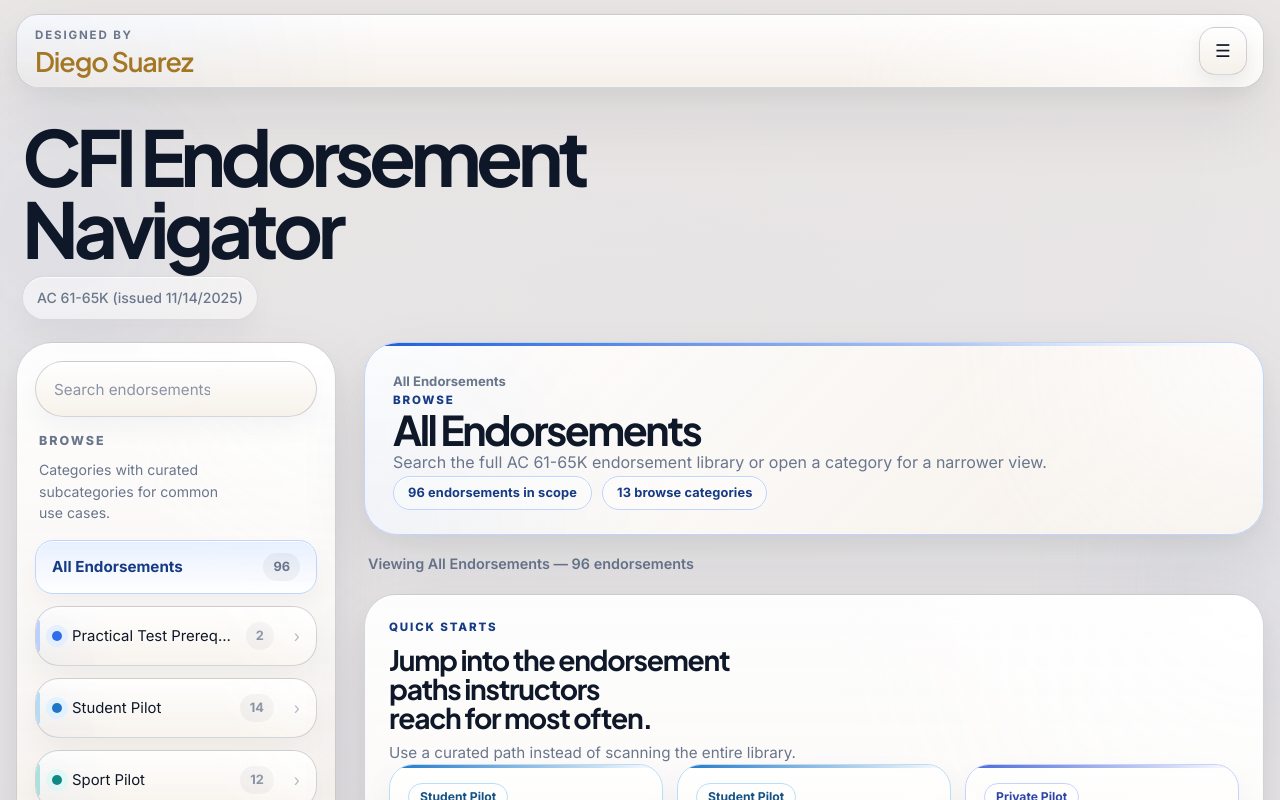
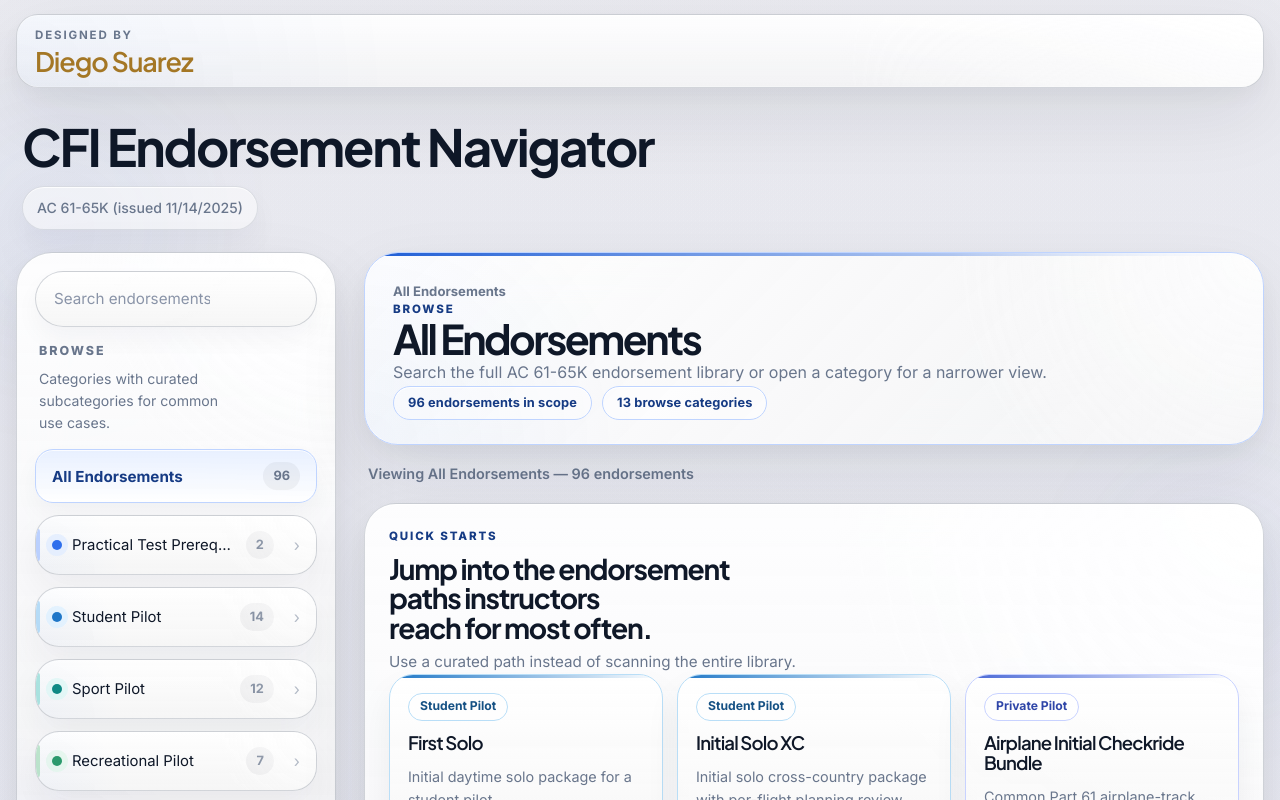
Before and after one commit to IXSUAREZ/cfi-endorsement-navigator, a plain HTML site: page index.html in a window 1280 px wide. Shown: the top 800 px of the page. Drawn offline with Linux system fonts and the light colour scheme.

Commit message:
Auto-published from shortcut: 2026-04-08 02:56:25

```diff
--- a/css/app.css
+++ b/css/app.css
@@ -1,12 +1,12 @@
 :root {
-  --bg: #f4efe6;
-  --bg-soft: #faf6ef;
-  --bg-elevated: #f7f1e7;
+  --bg: #ffffff;
+  --bg-soft: #fafafa;
+  --bg-elevated: #f5f5f5;
   --surface: rgba(255, 255, 255, 0.72);
   --surface-soft: rgba(255, 255, 255, 0.6);
   --surface-raised: rgba(255, 255, 255, 0.92);
   --surface-strong: rgba(255, 255, 255, 0.96);
-  --surface-tint: rgba(248, 242, 234, 0.92);
+  --surface-tint: rgba(245, 245, 245, 0.92);
   --line: rgba(87, 99, 118, 0.16);
   --line-strong: rgba(87, 99, 118, 0.26);
   --line-bright: rgba(255, 255, 255, 0.78);
@@ -73,7 +73,7 @@ body {
     radial-gradient(circle at 8% 10%, rgba(31, 94, 214, 0.08) 0%, transparent 30%),
     radial-gradient(circle at 86% 12%, rgba(72, 103, 214, 0.06) 0%, transparent 24%),
     radial-gradient(circle at 50% 0%, rgba(180, 83, 9, 0.04) 0%, transparent 26%),
-    linear-gradient(180deg, #faf6ef 0%, #f4efe6 100%);
+    linear-gradient(180deg, #fafafa 0%, #ffffff 100%);
   -webkit-font-smoothing: antialiased;
   text-rendering: optimizeLegibility;
 }
@@ -160,7 +160,7 @@ p {
   isolation: isolate;
   border: 1px solid var(--line-strong);
   background:
-    linear-gradient(180deg, rgba(255, 255, 255, 0.92) 0%, rgba(248, 242, 234, 0.8) 100%);
+    linear-gradient(180deg, rgba(255, 255, 255, 0.92) 0%, rgba(245, 245, 245, 0.8) 100%);
   box-shadow: var(--shadow-md), var(--shadow-inset);
   backdrop-filter: blur(var(--panel-blur)) saturate(160%);
   -webkit-backdrop-filter: blur(var(--panel-blur)) saturate(160%);
@@ -236,7 +236,7 @@ p {
   appearance: none;
   border: 1px solid var(--line-strong);
   background:
-    linear-gradient(180deg, rgba(255, 255, 255, 0.84) 0%, rgba(244, 238, 230, 0.92) 100%);
+    linear-gradient(180deg, rgba(255, 255, 255, 0.84) 0%, rgba(245, 245, 245, 0.92) 100%);
   color: var(--text-strong);
   box-shadow: var(--shadow-sm), var(--shadow-inset);
   padding: 0;
@@ -305,11 +305,11 @@ p {
 
 .brand-title {
   margin: 0;
-  max-width: 11ch;
+  max-width: 100%;
   font-family: var(--display);
-  font-size: clamp(2.45rem, 6vw, 5rem);
-  line-height: 0.94;
-  letter-spacing: -0.07em;
+  font-size: clamp(1.8rem, 4vw, 3.5rem);
+  line-height: 1.05;
+  letter-spacing: -0.04em;
   color: var(--text-strong);
 }
 
@@ -382,7 +382,7 @@ p {
   border: 1px solid var(--line-strong);
   border-radius: 999px;
   background:
-    linear-gradient(180deg, rgba(255, 255, 255, 0.84) 0%, rgba(246, 240, 232, 0.9) 100%);
+    linear-gradient(180deg, rgba(255, 255, 255, 0.84) 0%, rgba(245, 245, 245, 0.9) 100%);
   box-shadow:
     inset 0 1px 0 rgba(255, 255, 255, 0.8),
     0 12px 24px rgba(15, 23, 42, 0.04);
@@ -477,7 +477,7 @@ p {
   appearance: none;
   border: 1px solid var(--line-strong);
   background:
-    linear-gradient(180deg, rgba(255, 255, 255, 0.88) 0%, rgba(246, 240, 232, 0.92) 100%);
+    linear-gradient(180deg, rgba(255, 255, 255, 0.88) 0%, rgba(245, 245, 245, 0.92) 100%);
   box-shadow:
     0 12px 26px rgba(15, 23, 42, 0.04),
     inset 0 1px 0 rgba(255, 255, 255, 0.84);
@@ -530,7 +530,7 @@ p {
   border: 1px solid var(--line-strong);
   border-radius: 24px;
   background:
-    linear-gradient(180deg, rgba(255, 255, 255, 0.86) 0%, rgba(247, 242, 235, 0.84) 100%);
+    linear-gradient(180deg, rgba(255, 255, 255, 0.86) 0%, rgba(245, 245, 245, 0.84) 100%);
   box-shadow:
     0 16px 34px rgba(15, 23, 42, 0.05),
     inset 0 1px 0 rgba(255, 255, 255, 0.86);
@@ -716,7 +716,7 @@ p {
   border-radius: 34px;
   padding: 28px 28px 24px;
   background:
-    linear-gradient(135deg, rgba(255, 255, 255, 0.94) 0%, rgba(248, 242, 234, 0.86) 100%);
+    linear-gradient(135deg, rgba(255, 255, 255, 0.94) 0%, rgba(245, 245, 245, 0.86) 100%);
   scroll-margin-top: 116px;
 }
 
@@ -891,7 +891,7 @@ p {
   border: 1px solid var(--category-line);
   border-radius: 22px;
   background:
-    linear-gradient(180deg, rgba(255, 255, 255, 0.76) 0%, rgba(247, 242, 235, 0.84) 100%);
+    linear-gradient(180deg, rgba(255, 255, 255, 0.76) 0%, rgba(245, 245, 245, 0.84) 100%);
   box-shadow:
     0 14px 26px rgba(15, 23, 42, 0.05),
     inset 0 1px 0 rgba(255, 255, 255, 0.82);
@@ -1153,7 +1153,7 @@ p {
   border: 1px solid var(--category-line);
   border-radius: 20px;
   background:
-    linear-gradient(180deg, rgba(255, 255, 255, 0.88) 0%, rgba(246, 240, 232, 0.94) 100%);
+    linear-gradient(180deg, rgba(255, 255, 255, 0.88) 0%, rgba(245, 245, 245, 0.94) 100%);
   box-shadow: inset 0 1px 0 rgba(255, 255, 255, 0.88);
   padding: 14px 16px;
   white-space: pre-wrap;
@@ -1227,7 +1227,7 @@ p {
   border: 1px solid var(--category-line);
   border-radius: 24px;
   background:
-    linear-gradient(180deg, rgba(255, 255, 255, 0.9) 0%, rgba(248, 242, 234, 0.84) 100%);
+    linear-gradient(180deg, rgba(255, 255, 255, 0.9) 0%, rgba(245, 245, 245, 0.84) 100%);
   color: var(--text);
   box-shadow:
     0 18px 36px rgba(15, 23, 42, 0.06),
@@ -1375,7 +1375,8 @@ p {
 }
 
 @media (min-width: 900px) {
-  .rail-close {
+  .rail-close,
+  #sidebarToggleBtn {
     display: none;
   }
 }
--- a/index.html
+++ b/index.html
@@ -8,7 +8,7 @@
       name="description"
       content="Browse and search every AC 61-65K endorsement with curated subcategories for common training and checkride use cases."
     >
-    <meta name="theme-color" content="#f4efe6">
+    <meta name="theme-color" content="#ffffff">
     <meta name="apple-mobile-web-app-capable" content="yes">
     <meta name="apple-mobile-web-app-title" content="CFI Navigator">
     <link rel="preconnect" href="https://fonts.googleapis.com">
```
